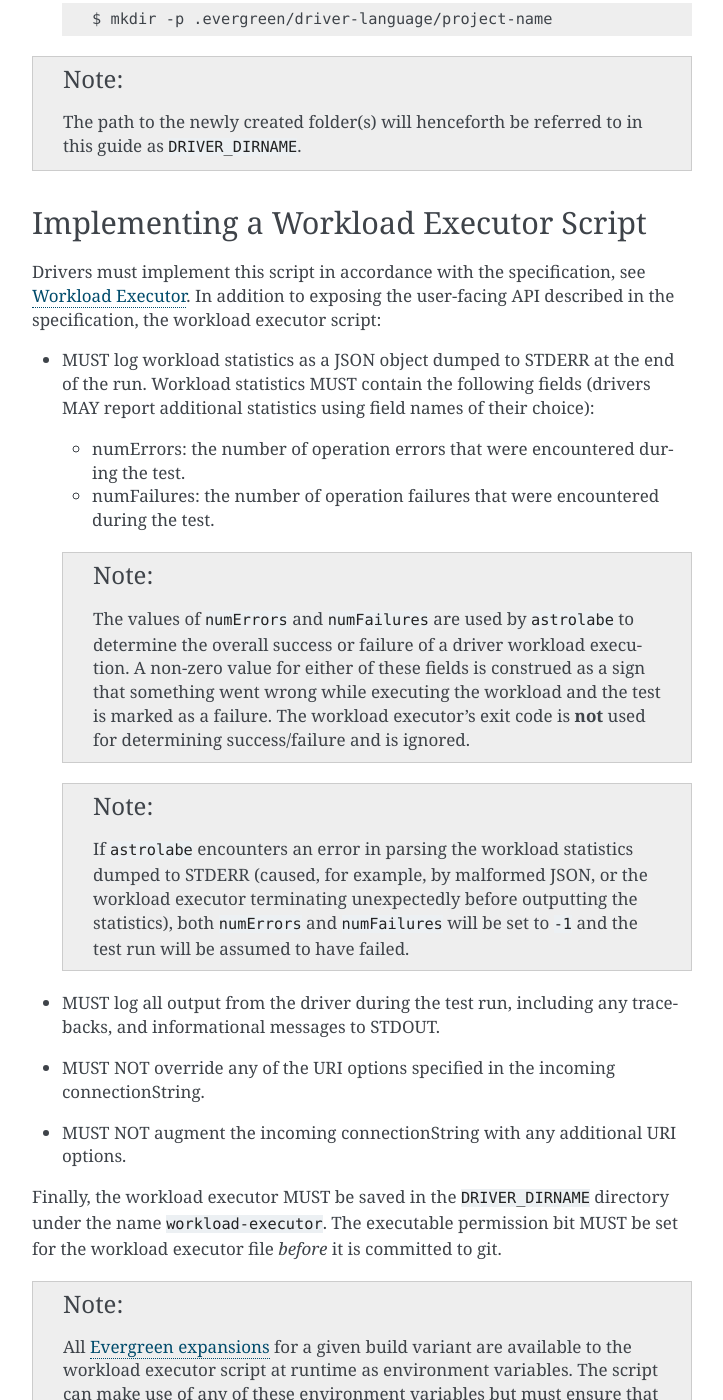
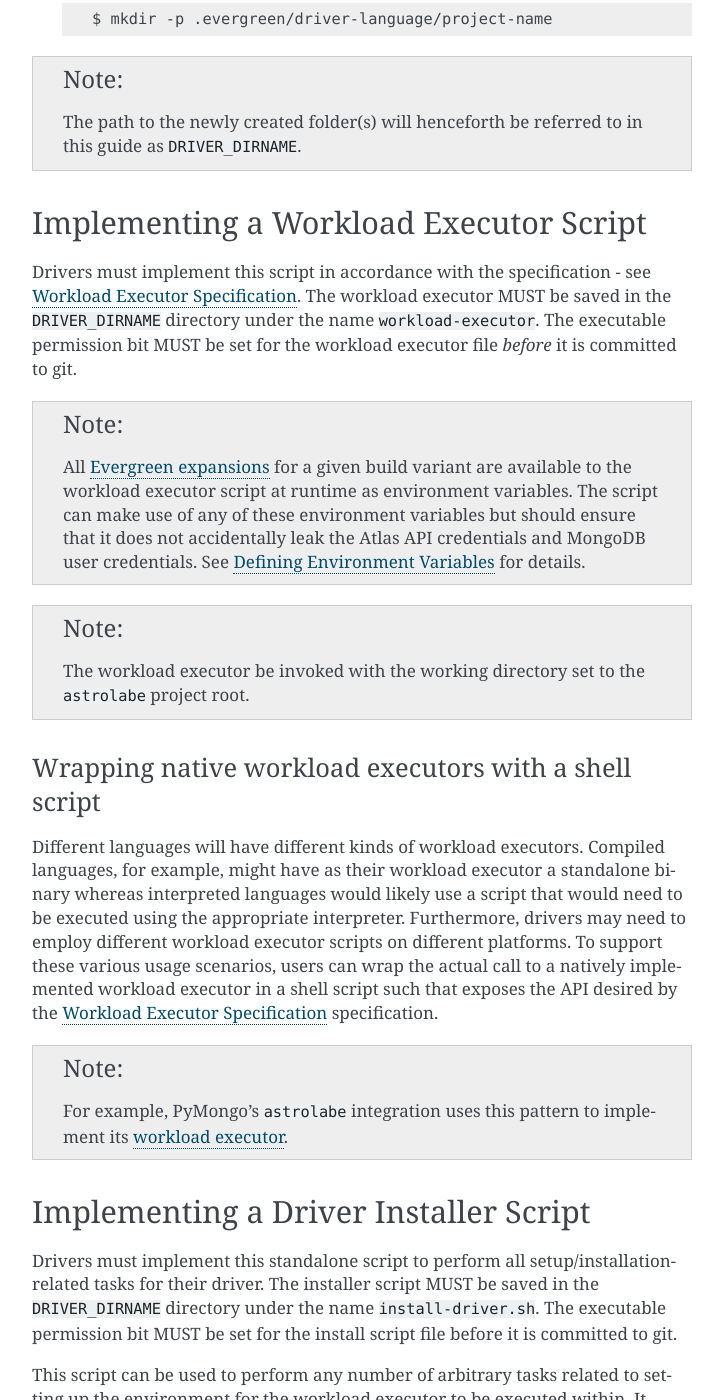
Before and after one commit to mongodb-labs/drivers-atlas-testing, a Sphinx documentation site: the page built from docs/source/integration-guide.rst, in a window 1280 px wide and 1400 px high, scrolled down 793 px. Shown: the whole window, without its empty margins (388-1111 px from the left). Built offline with Sphinx 7.4.7, drawn with Linux system fonts in a browser that asks for light colours; some of the changed text lies outside the part shown.

```diff
--- a/docs/source/integration-guide.rst
+++ b/docs/source/integration-guide.rst
@@ -46,50 +46,23 @@
 Implementing a Workload Executor Script
 ---------------------------------------
 
-Drivers must implement this script in accordance with the specification, see
-:ref:`workload-executor-specification`. In addition to exposing the user-facing API described in the specification,
-the workload executor script:
-
-* MUST log workload statistics as a JSON object dumped to STDERR at the end of the run. Workload statistics MUST
-  contain the following fields (drivers MAY report additional statistics using field names of their choice):
-
-  * numErrors: the number of operation errors that were encountered during the test.
-  * numFailures: the number of operation failures that were encountered during the test.
-
-  .. note::
-
-     The values of ``numErrors`` and ``numFailures`` are used by ``astrolabe`` to determine the overall success or
-     failure of a driver workload execution. A non-zero value for either of these fields is construed as a sign that
-     something went wrong while executing the workload and the test is marked as a failure. The workload executor's
-     exit code is **not** used for determining success/failure and is ignored.
-
-  .. note::
-
-     If ``astrolabe`` encounters an error in parsing the workload statistics dumped to STDERR (caused, for example, by
-     malformed JSON, or the workload executor terminating unexpectedly before outputting the statistics), both
-     ``numErrors`` and ``numFailures`` will be set to ``-1`` and the test run will be assumed to have failed.
-
-* MUST log all output from the driver during the test run, including any tracebacks, and informational messages to
-  STDOUT.
-* MUST NOT override any of the URI options specified in the incoming connectionString.
-* MUST NOT augment the incoming connectionString with any additional URI options.
-
-Finally, the workload executor MUST be saved in the ``DRIVER_DIRNAME`` directory under the name
-``workload-executor``. The executable permission bit MUST be set for the workload executor file *before* it is
-committed to git.
+Drivers must implement this script in accordance with the specification - see :ref:`workload-executor-specification`.
+The workload executor MUST be saved in the ``DRIVER_DIRNAME`` directory under the name ``workload-executor``.
+The executable permission bit MUST be set for the workload executor file *before* it is committed to git.
 
 .. note::
 
    All `Evergreen expansions <https://github.com/evergreen-ci/evergreen/wiki/Project-Files#expansions>`_
    for a given build variant are available to the workload executor script at runtime as environment variables.
-   The script can make use of any of these environment variables but must ensure that they are written in a way that
-   prevents accidentally leaking Atlas API credentials and MongoDB user credentials. See
-   :ref:`evg-defining-environment-variables` for details.
+   The script can make use of any of these environment variables but should ensure that it does not accidentally
+   leak the Atlas API credentials and MongoDB user credentials. See :ref:`evg-defining-environment-variables` for
+   details.
 
 .. note::
 
    The workload executor be invoked with the working directory set to the ``astrolabe`` project root.
 
+.. _wrapping-workload-executor-shell-script:
 
 Wrapping native workload executors with a shell script
 ------------------------------------------------------
@@ -105,16 +78,6 @@
 
    For example, PyMongo's ``astrolabe`` integration uses this pattern to implement its
    `workload executor <https://github.com/mongodb-labs/drivers-atlas-testing/blob/master/.evergreen/python/pymongo/workload-executor>`_.
-
-
-Certain special considerations may apply when drivers choose to implement their workload executors in this manner:
-
-* The shell script used to wrap the native workload executor implementation MUST ensure that it traps the
-  ``INT`` signal and sets a zero exit-code to prevent the Test Orchestrator from misconstruing all interruptions
-  of the native workload executor as failures (shell scripts will usually set a non-zero exit-code when they
-  terminate after encountering the ``INT`` signal). This can be done using the
-  `trap <http://man7.org/linux/man-pages/man1/trap.1p.html>`_ command.
-* TODO
 
 .. _integration-step-driver-installer:
 
```
Also changed, not shown: docs/source/index.rst (+6 -2 lines), docs/source/spec-workload-executor.rst (added, +148 -0 lines), docs/source/technical-design.rst (+11 -85 lines).
